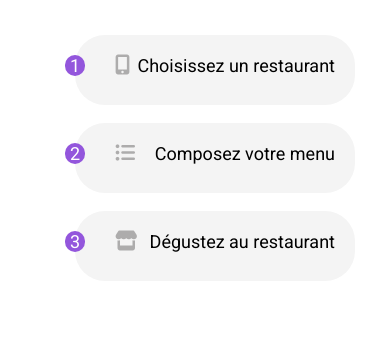
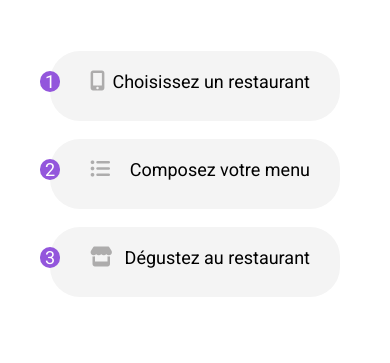
Before and after one commit to Yves91700/PierreYves_3_21122021, a website: page index.html in a window 390 px wide. Shown: the part 481-844 px from the top of the page. Drawn offline with Linux system fonts and the light colour scheme; a web font is replaced by a local one.

Commit message:
ajustement mobile iphone6

```diff
--- a/sass/base/_base.scss
+++ b/sass/base/_base.scss
@@ -138,11 +138,12 @@ nav {
     justify-content: center;
     align-items: center;
     height: auto;
+
     & ul {
-       margin: auto;
+       margin-left: -40px;
     }
     & li {
-        width: 280px;
+        width: 290px;
     }
 }
 
@@ -152,7 +153,7 @@ nav {
     display: flex;
     align-items: center;
     justify-content: space-around;
-    margin-right: 6.25rem;
+    margin-right: 6rem;
 }
 
 .localisation{
```
Also changed, not shown: public/css/style.css, 1 other file.
